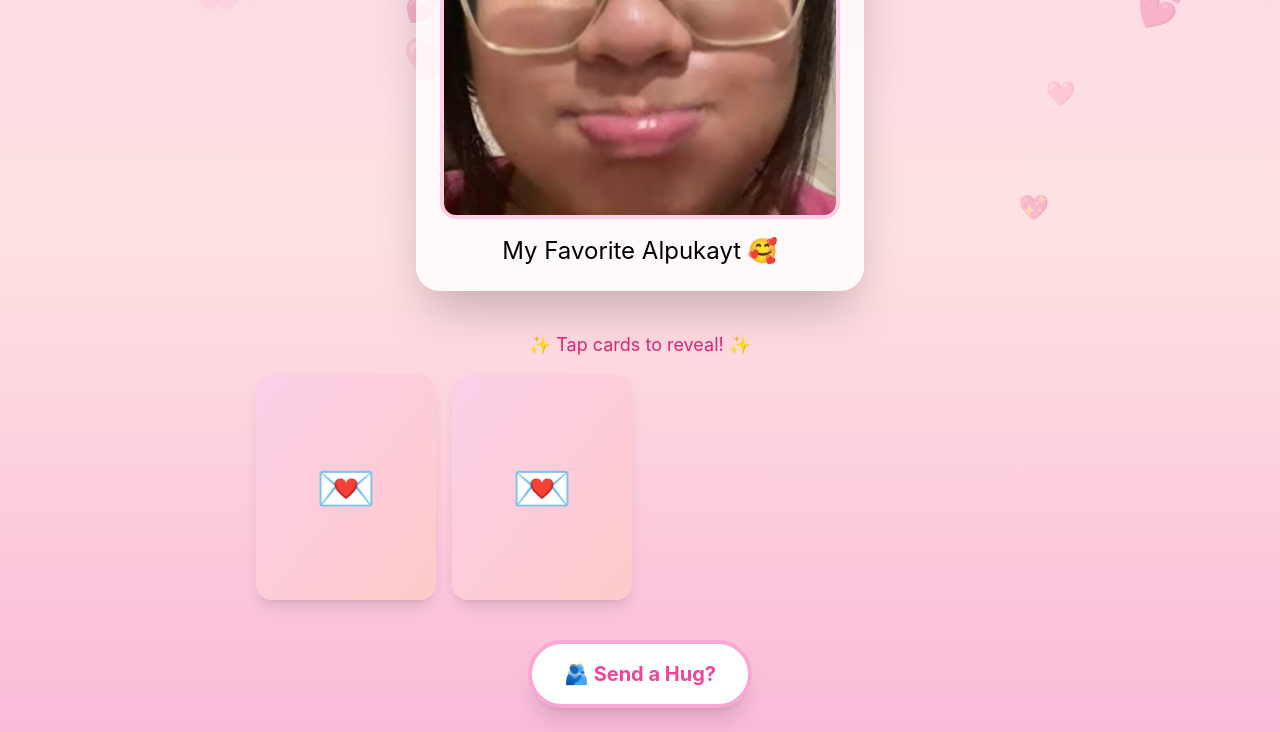
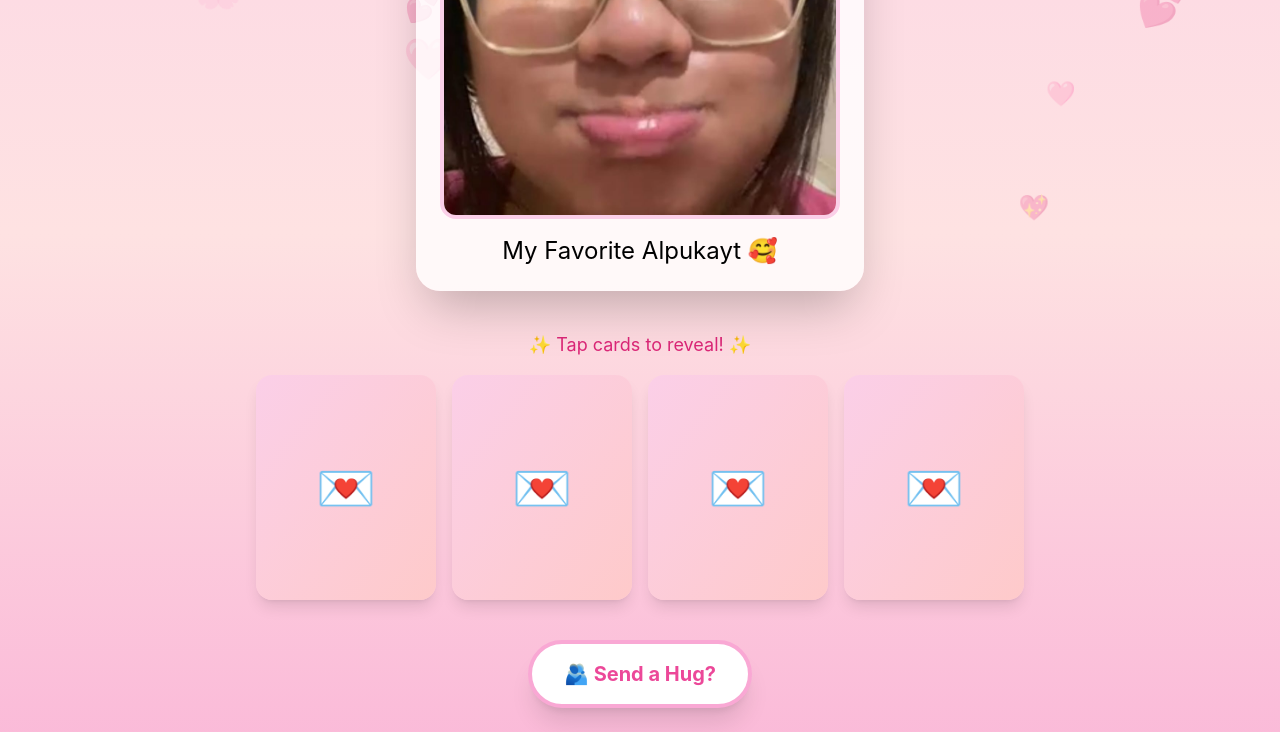
Before and after one commit to reinardricky/liezel-love, a React (Create React App) app: page /valentine in a window 1280 px wide. Shown: the part 506-1238 px from the top of the page. Built offline with nearby package versions, Linux system fonts and the light colour scheme.

Commit message:
Add 2 new image

```diff
--- a/src/components/Valentine.js
+++ b/src/components/Valentine.js
@@ -32,8 +32,8 @@ const Valentine = () => {
   const loveMessages = [
     { image: "/images/valentine/image-1.jpg", text: "🥰" },
     { image: "/images/valentine/image-2.jpg", text: "💖" },
-    // { image: "/images/valentine/image-3.jpg", text: "✨" },
-    // { image: "/images/valentine/image-4.jpg", text: "💕" },
+    { image: "/images/valentine/image-3.jpg", text: "✨" },
+    { image: "/images/valentine/image-4.jpg", text: "💕" },
   ];
 
   return (
```
Also changed, not shown: public/images/valentine/image-3.jpg (added), public/images/valentine/image-4.jpg (added).
